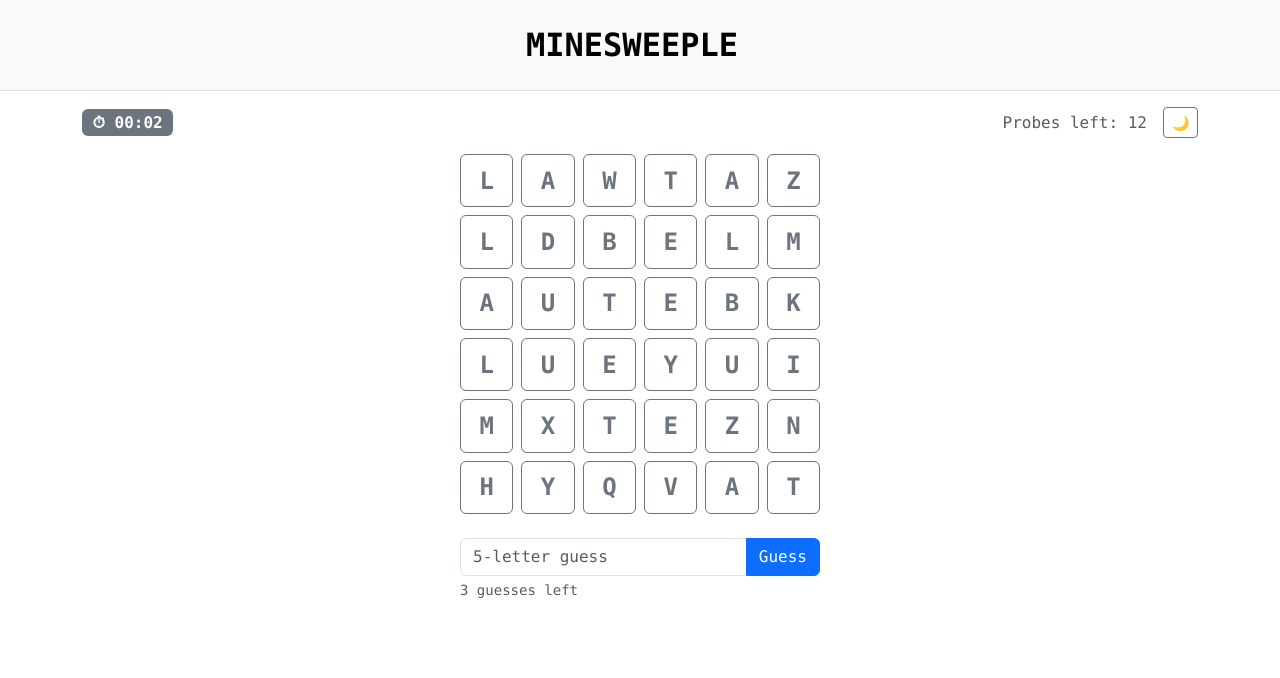
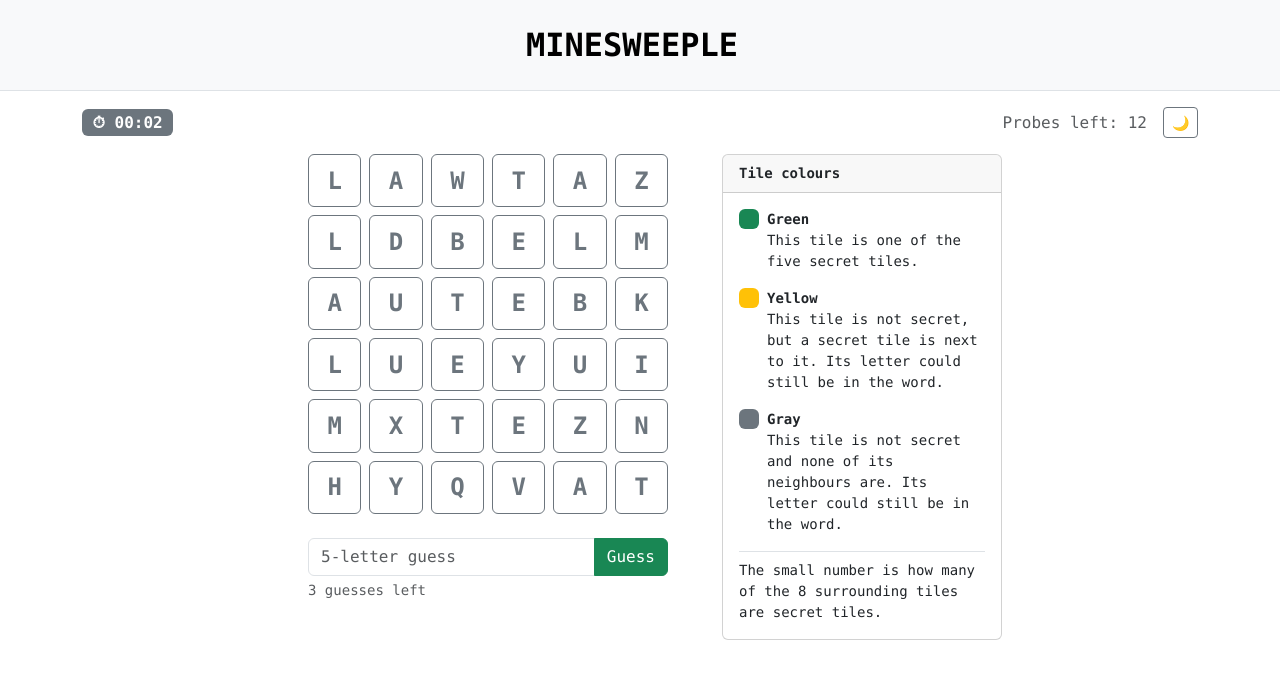
Before and after one commit to VedantSaini12/minesweeple, a React (Vite) app: page / in a window 1280 px wide. Both pictures are taken after a click on the button "▶️ Play now". Shown: the top 678 px of the page. Built offline with nearby package versions, Linux system fonts and the light colour scheme.

Commit message:
added legend

```diff
--- a/src/App.tsx
+++ b/src/App.tsx
@@ -6,7 +6,9 @@ import Timer from './components/Timer'
 import Grid from './components/Grid'
 import GuessArea from './components/GuessArea'
 import { newPuzzle, type Puzzle } from './logic/puzzle'
-import { score, type Guess } from './logic/score'
+import { score, type Guess } from './logic/score.ts'
+import ResultModal from './components/Modal'
+import Legend, {LegendCompact} from './components/Legend.tsx'
 import { formatTime } from './logic/format'
 
 const MAX_PROBES = 12
@@ -32,12 +34,14 @@ export default function App() {
   const [guesses, setGuesses] = useState<Guess[]>([])
   const [startTime, setStartTime] = useState(0)
   const [finalTime, setFinalTime] = useState(0)
+  const [showModal, setShowModal] = useState(false)
 
   const start = () => {
     setPuzzle(newPuzzle())
     setRevealed(new Set())
     setGuesses([])
     setStartTime(Date.now())
+    setShowModal(false)
     setPhase('playing')
   }
 
@@ -54,6 +58,7 @@ export default function App() {
     if (won || next.length >= MAX_GUESSES) {
       setFinalTime(Date.now() - startTime)
       setPhase(won ? 'won' : 'lost')
+      setShowModal(true)
     }
   }
 
@@ -85,9 +90,14 @@ export default function App() {
               </div>
             </div>
 
-            <Grid letters={puzzle.letters} targets={puzzle.targets} revealed={revealed} onProbe={probe} />
-            <GuessArea guesses={guesses} maxGuesses={MAX_GUESSES} disabled={!playing} onGuess={guess} />
-
+            <div className="d-flex justify-content-center align-items-start gap-4">
+              <div style={{ flex: '0 1 420px', width: '100%' }}>
+                <LegendCompact />
+                <Grid letters={puzzle.letters} targets={puzzle.targets} revealed={revealed} onProbe={probe} />
+                <GuessArea guesses={guesses} maxGuesses={MAX_GUESSES} disabled={!playing} onGuess={guess} />
+              </div>
+              <Legend />
+            </div>
             {!playing && (
               <div className="text-center mt-4">
                 <Button onClick={start}>Play again</Button>
@@ -96,6 +106,14 @@ export default function App() {
           </>
         )}
 
+        <ResultModal
+          show={showModal}
+          won={phase === 'won'}
+          time={formatTime(finalTime)}
+          secret={puzzle?.secret ?? ''}
+          onPlayAgain={start}
+          onClose={() => setShowModal(false)}
+        />
       </Container>
     </>
   )
--- a/src/components/GuessArea.tsx
+++ b/src/components/GuessArea.tsx
@@ -33,7 +33,7 @@ export default function GuessArea({ guesses, maxGuesses, disabled, onGuess }: Pr
           onChange={e => setValue(e.target.value.toUpperCase())}
           onKeyDown={e => e.key === 'Enter' && submit()}
         />
-        <Button onClick={submit} disabled={disabled}>Guess</Button>
+        <Button className='btn btn-success' onClick={submit} disabled={disabled}>Guess</Button>
       </InputGroup>
       <div className="text-body-secondary small mt-1">{maxGuesses - guesses.length} guesses left</div>
     </div>
--- a/src/components/Landing.tsx
+++ b/src/components/Landing.tsx
@@ -43,16 +43,16 @@ export default function Landing({ theme, onToggle, onPlay }: Props) {
         <Card.Header as="h5">How to play</Card.Header>
         <Card.Body>
           <ol className="mb-0">
-            <li>Five of the 25 letters spell a secret word, in scrambled order.</li>
+            <li>Five of the 36 tiles spell a secret word, in scrambled order.</li>
             <li>
               Tap a tile to probe it. The number shows how many of its 8
               neighbours are secret letters.<br></br>
-              🟩 ⟶ Wordle contains the letter <br></br>
-              🟨 ⟶ A neighbour contains a wordle letter <br></br>
-              ⬛ ⟶ No neighbours nor itself is part of the wordle
+              🟩 ⟶ This tile is one of the five secret tiles <br />
+              🟨 ⟶ Not a secret tile, but some neighbours are. The letter can <b>STILL</b> be part of the Wordle<br />
+              ⬛ ⟶ Not a secret tile, and none are next to it
             </li>
             <li>
-              You have 10 probes. Then guess the word in 3 tries, the usual Worlde style.
+              You have 12 probes. Then guess the word in 3 tries, the usual Wordle style.
             </li>
             <li>The clock starts when you press Play.</li>
           </ol>
--- /dev/null
+++ b/src/components/Legend.tsx
@@ -0,0 +1,89 @@
+import { useState } from 'react'
+import { Card, Collapse, Button } from 'react-bootstrap'
+
+const ITEMS = [
+  {
+    bg: 'bg-success',
+    name: 'Green',
+    short: 'Secret tile',
+    text: 'This tile is one of the five secret tiles.',
+  },
+  {
+    bg: 'bg-warning',
+    name: 'Yellow',
+    short: 'Next to one',
+    text: 'This tile is not secret, but a secret tile is next to it. Its letter could still be in the word.',
+  },
+  {
+    bg: 'bg-secondary',
+    name: 'Gray',
+    short: 'None near',
+    text: 'This tile is not secret and none of its neighbours are. Its letter could still be in the word.',
+  },
+]
+
+const NUMBER_NOTE = 'The small number is how many of the 8 surrounding tiles are secret tiles.'
+
+function Details() {
+  return (
+    <div className="d-flex flex-column gap-3">
+      {ITEMS.map(it => (
+        <div key={it.name} className="d-flex gap-2">
+          <span className={`rounded flex-shrink-0 ${it.bg}`} style={{ width: 20, height: 20 }} />
+          <div>
+            <strong>{it.name}</strong>
+            <div>{it.text}</div>
+          </div>
+        </div>
+      ))}
+      <div className="border-top pt-2">{NUMBER_NOTE}</div>
+    </div>
+  )
+}
+
+export default function Legend() {
+  return (
+    <Card className="d-none d-md-block font-monospace small" style={{ flex: '1 1 220px', maxWidth: 280 }}>
+      <Card.Header className="fw-bold">Tile colours</Card.Header>
+      <Card.Body>
+        <Details />
+      </Card.Body>
+    </Card>
+  )
+}
+
+/* Phone: one-line strip above the grid, tap ? for the full text */
+export function LegendCompact() {
+  const [open, setOpen] = useState(true)
+  return (
+    <div className="d-md-none mb-3 font-monospace small">
+      <div className="position-relative">
+        <div className="d-flex flex-wrap justify-content-center column-gap-3 row-gap-1 px-5">
+          {ITEMS.map(it => (
+            <span key={it.name} className="d-flex align-items-center gap-1">
+              <span className={`rounded ${it.bg}`} style={{ width: 14, height: 14 }} />
+              {it.short}
+            </span>
+          ))}
+        </div>
+        <Button
+          variant="outline-secondary"
+          size="sm"
+          className="position-absolute top-50 end-0 translate-middle-y"
+          onClick={() => setOpen(o => !o)}
+          aria-expanded={open}
+          aria-label="Explain tile colours"
+        >
+          ?
+        </Button>
+      </div>
+      <Collapse in={open}>
+        <div>
+          <div className="border rounded p-3 mt-2 bg-body-tertiary">
+            <Details />
+          </div>
+        </div>
+      </Collapse>
+    </div>
+  )
+}
--- /dev/null
+++ b/src/components/Modal.tsx
@@ -0,0 +1,19 @@
+import { Modal, Button } from 'react-bootstrap'
+
+type Props = { show: boolean; won: boolean; time: string; secret: string; onPlayAgain: () => void; onClose: () => void }
+
+export default function ResultModal({ show, won, time, secret, onPlayAgain, onClose }: Props) {
+  return (
+    <Modal show={show} onHide={onClose} centered>
+      <Modal.Header closeButton>
+        <Modal.Title>{won ? 'You got it! 🎉' : 'Out of guesses'}</Modal.Title>
+      </Modal.Header>
+      <Modal.Body>
+        {won ? <>Time taken: <strong>{time}</strong></> : <>The word was <strong>{secret}</strong>.</>}
+      </Modal.Body>
+      <Modal.Footer>
+        <Button className='btn btn-success' onClick={onPlayAgain}>▶️ Play again</Button>
+      </Modal.Footer>
+    </Modal>
+  )
+}
```
